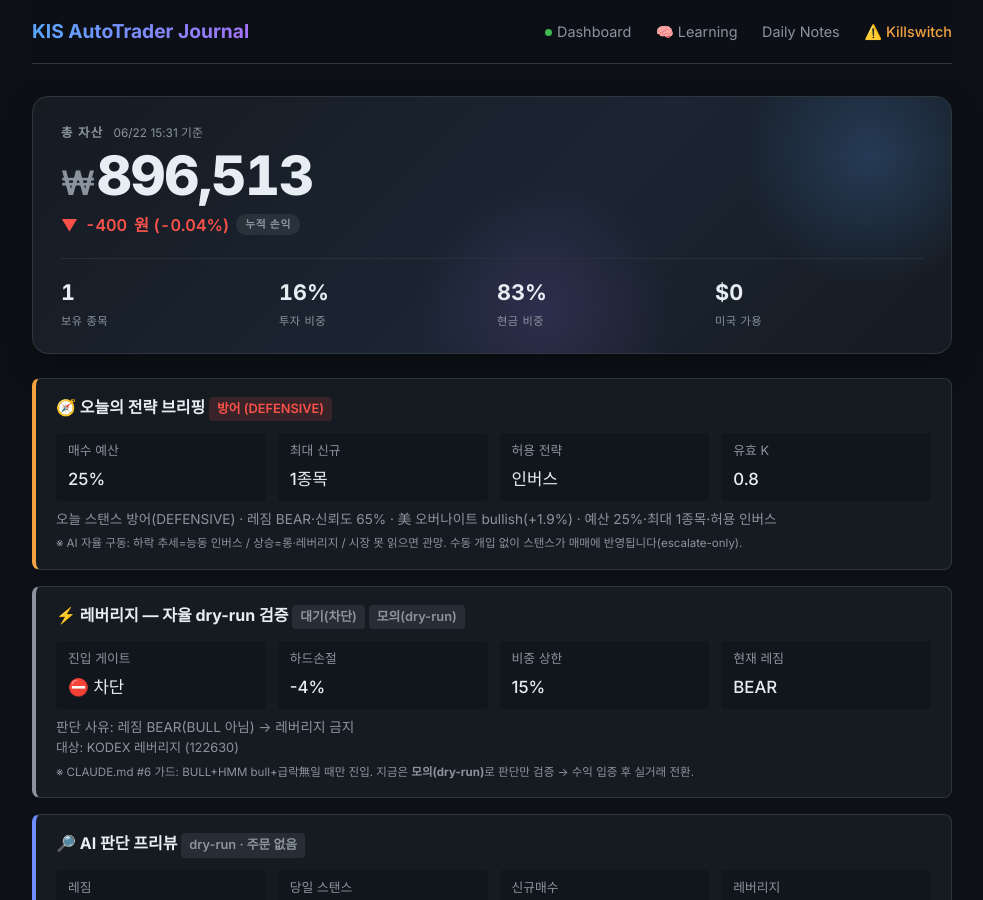
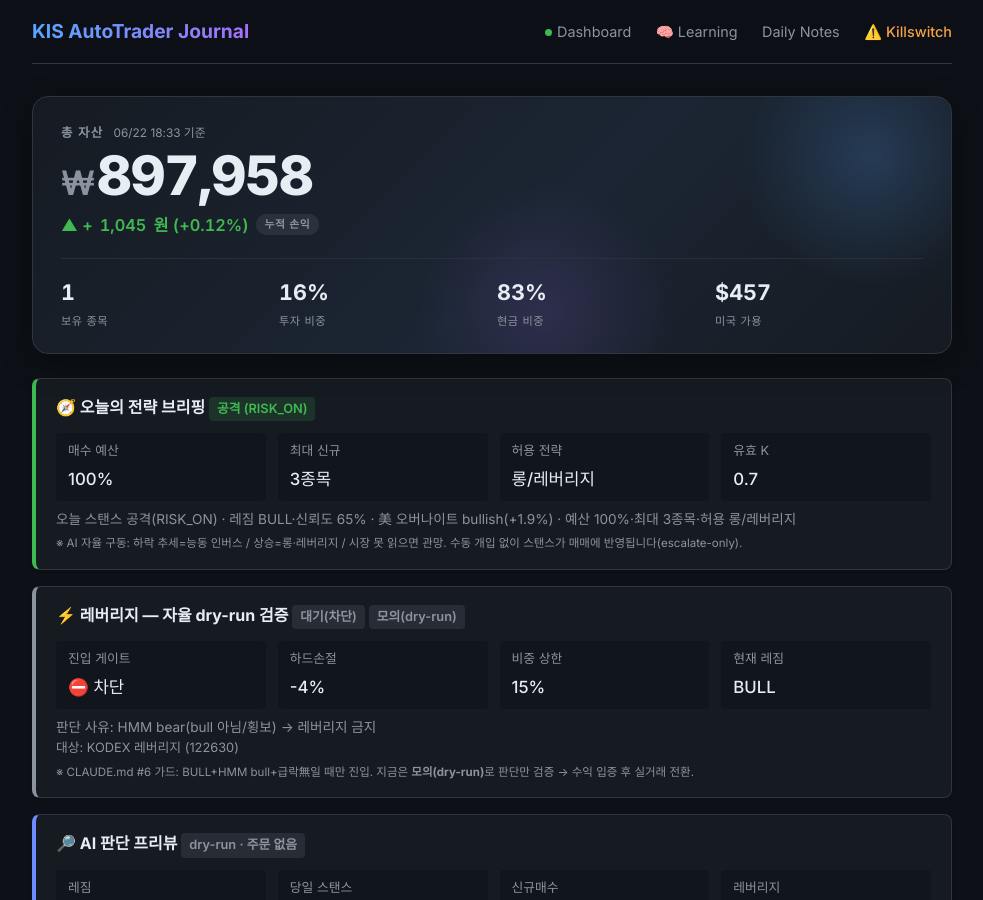
Before and after one commit to BudongJW/kis-trading-journal, a Jekyll site: the page built from index.html, in a window 1280 px wide and 900 px high. Shown: the whole window, without its empty margins (148-1131 px from the left). Built offline with Jekyll 4.4.1, drawn with Linux system fonts in a browser that asks for light colours; nearby versions of some CDN libraries; some of the changed text lies outside the part shown.

Commit message:
auto: portfolio update 18:33

```diff
--- a/_data/portfolio.json
+++ b/_data/portfolio.json
@@ -1,17 +1,20 @@
 {
-  "updated_at": "2026-06-22T15:31:03.323034",
+  "updated_at": "2026-06-22T18:33:00.395821",
   "initial_capital": 500000,
-  "cash": 894713,
+  "cash": 867048,
   "holdings": [
     {
       "symbol": "069500",
       "name": "KODEX KOSPI200",
       "qty": 1,
-      "current_price": 146910,
-      "value": 146910,
+      "current_price": 148355,
+      "value": 148355,
       "buy_price": 146530,
-      "pnl": 380,
-      "pnl_pct": 0.25,
+      "pnl": 1825,
+      "pnl_pct": 1.24,
+      "atr_at_buy": 0.0,
+      "hold_days": 1,
+      "peak_price": 148265,
       "stop_price": 142134
     }
   ],
@@ -28,12 +31,12 @@
     "set_at": "",
     "set_by": ""
   },
-  "holdings_value": 146910,
-  "total_value": 896513,
-  "total_pnl": -400,
-  "total_pnl_pct": -0.04,
+  "holdings_value": 148355,
+  "total_value": 897958,
+  "total_pnl": 1045,
+  "total_pnl_pct": 0.12,
   "realized_pnl": -780,
-  "unrealized_pnl": 380,
+  "unrealized_pnl": 1825,
   "total_trades": 30,
   "completed_trades": 15,
   "winning_trades": 9,
@@ -638,12 +641,12 @@
     "tax_exemption_remaining_krw": 2500000
   },
   "performance": {
-    "sharpe_ratio": -0.0,
+    "sharpe_ratio": 0.0,
     "max_drawdown_pct": -100.0,
     "profit_factor": 0.87,
     "avg_win_pct": 2.06,
     "avg_loss_pct": -3.25,
-    "total_return_pct": -0.08
+    "total_return_pct": 0.21
   },
   "r_summary": {},
   "daily_history": [
@@ -1051,13 +1054,13 @@
     },
     {
       "date": "2026-06-22",
-      "total_value": 896513,
-      "cash": 894713,
-      "holdings_value": 146910,
-      "day_pnl": 380,
-      "cumul_pnl": -400,
+      "total_value": 897958,
+      "cash": 867048,
+      "holdings_value": 148355,
+      "day_pnl": 1825,
+      "cumul_pnl": 1045,
       "realized_pnl": -780,
-      "unrealized_pnl": 380,
+      "unrealized_pnl": 1825,
       "net_deposit": 396913,
       "regime": "up",
       "hmm_state": "bear",
@@ -1125,19 +1128,12 @@
     "trained": false
   },
   "bear_strategy": {
-    "enabled": true,
-    "regime": "BEAR",
-    "confidence": 0.65,
-    "sma_ratio": 0.9331,
-    "canary_bad": 1,
-    "canary_scores": {
-      "195930": 1.7925,
-      "132030": -1.1979
-    }
+    "regime": "BULL",
+    "enabled": false
   },
   "us_session": {
     "enabled": true,
-    "cash_usd": 0.0,
+    "cash_usd": 456.822717,
     "positions": 0,
     "holdings": [],
     "max_positions": 3,
@@ -1339,7 +1335,7 @@
           "icon": "💰",
           "name": "수익 전환",
           "desc": "누적 손익 플러스",
-          "done": false
+          "done": true
         },
         {
           "icon": "📊",
@@ -1390,25 +1386,25 @@
           "bar": null
         }
       ],
-      "unlocked_count": 7
+      "unlocked_count": 8
     }
   },
   "day_plan": {
-    "stance": "DEFENSIVE",
+    "stance": "RISK_ON",
     "forced": false,
-    "auto_stance": "DEFENSIVE",
-    "stance_kr": "방어",
-    "budget_pct": 0.25,
-    "max_new_positions": 1,
-    "allow_long": false,
-    "allow_inverse": true,
-    "allow_leverage": false,
-    "size_mult": 0.4,
-    "k_effective": 0.8,
-    "allow_summary": "인버스",
-    "briefing": "오늘 스탠스 방어(DEFENSIVE) · 레짐 BEAR·신뢰도 65% · 美 오버나이트 bullish(+1.9%) · 예산 25%·최대 1종목·허용 인버스",
+    "auto_stance": "RISK_ON",
+    "stance_kr": "공격",
+    "budget_pct": 1.0,
+    "max_new_positions": 3,
+    "allow_long": true,
+    "allow_inverse": false,
+    "allow_leverage": true,
+    "size_mult": 1.0,
+    "k_effective": 0.7,
+    "allow_summary": "롱/레버리지",
+    "briefing": "오늘 스탠스 공격(RISK_ON) · 레짐 BULL·신뢰도 65% · 美 오버나이트 bullish(+1.9%) · 예산 100%·최대 3종목·허용 롱/레버리지",
     "signals": {
-      "regime": "BEAR",
+      "regime": "BULL",
       "confidence": 0.646,
       "direction": "bullish",
       "nasdaq_change": 1.91,
@@ -1421,10 +1417,10 @@
     "enabled": true,
     "dry_run": true,
     "gate_allowed": false,
-    "gate_reason": "레짐 BEAR(BULL 아님) → 레버리지 금지",
+    "gate_reason": "HMM bear(bull 아님/횡보) → 레버리지 금지",
     "hard_stop_pct": 0.04,
     "max_weight": 0.15,
-    "regime": "BEAR",
+    "regime": "BULL",
     "hmm_state": "bear",
     "hmm_confidence": 0.821,
     "universe": [
```
